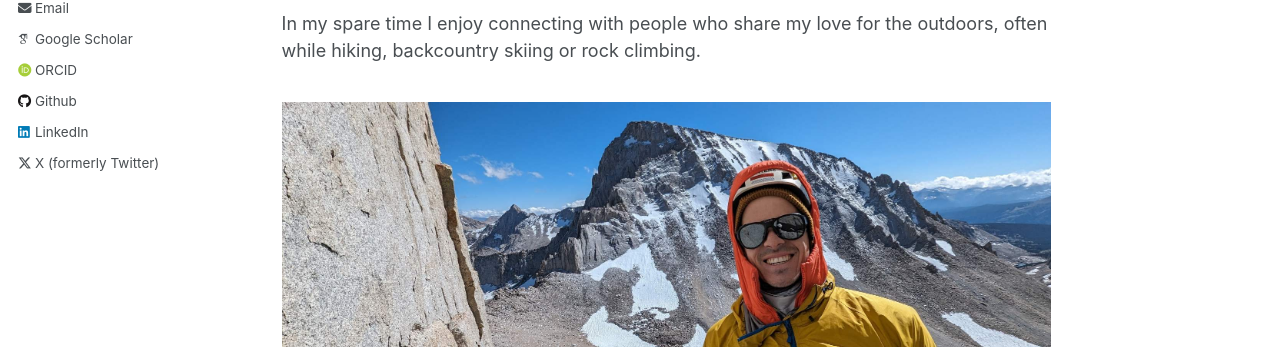
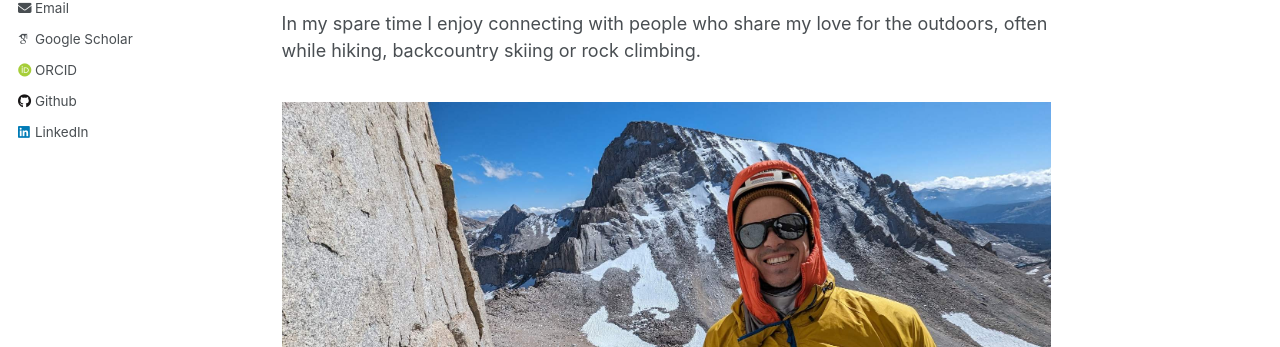
Before and after one commit to fliphilipp/fliphilipp.github.io, a Jekyll site: the page built from _pages/about.md, in a window 1280 px wide. Shown: the part 512-859 px from the top of the page. Built offline with Jekyll 4.4.1, drawn with Linux system fonts in a browser that asks for light colours; some web fonts are replaced.

Commit message:
remove twitter from sidebar in _config.yml

```diff
--- a/_config.yml
+++ b/_config.yml
@@ -64,7 +64,7 @@ author:
   steam            : # Username
   telegram         : # URL
   tumblr           : # Username
-  twitter          : "fliphilipp"  # Replace this with your X / Twitter handle
+  twitter          : # "fliphilipp"  # Replace this with your X / Twitter handle to show in sidebar
   vine             : # Username
   weibo            : # Username
   wikipedia        : # Username
@@ -120,7 +120,7 @@ yandex_site_verification :
 
 # Social Sharing
 twitter:
-  username               : &twitter
+  username               : "fliphilipp"
 facebook:
   username               :
   app_id                 :
```
